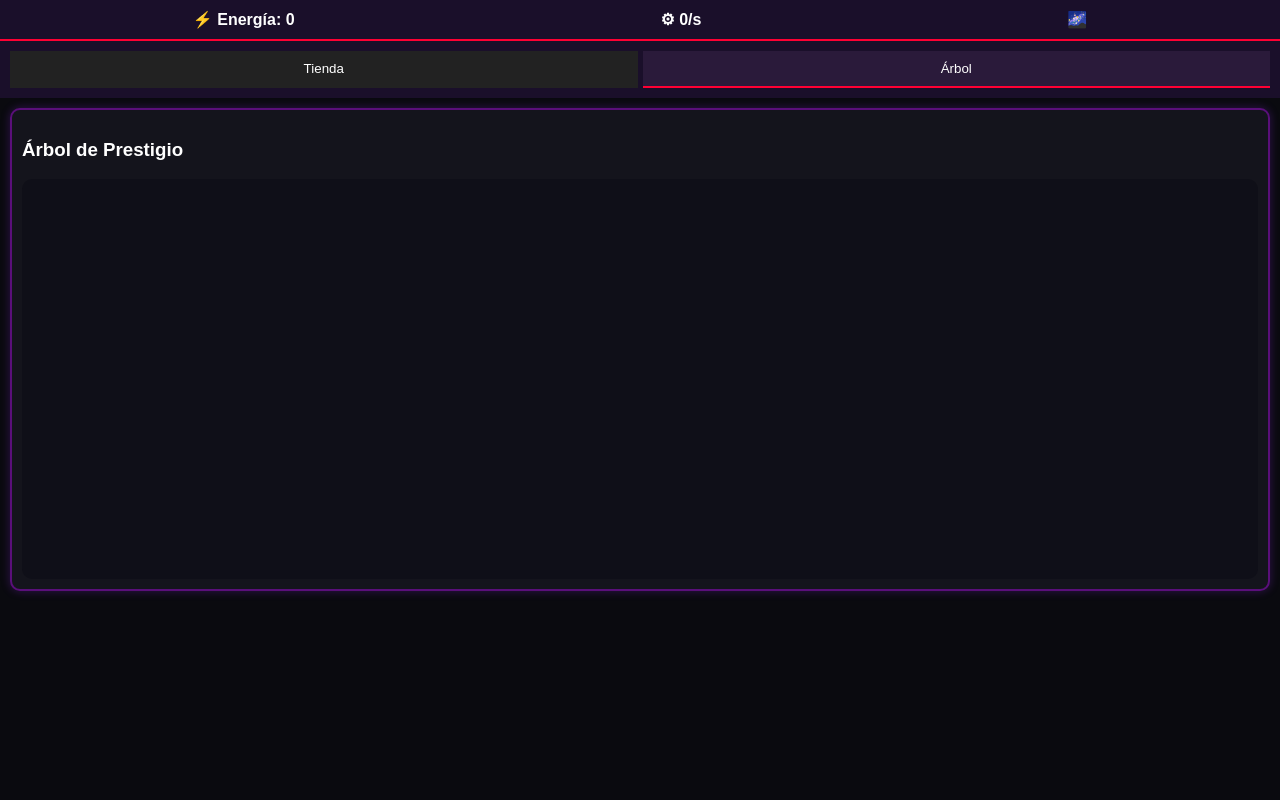
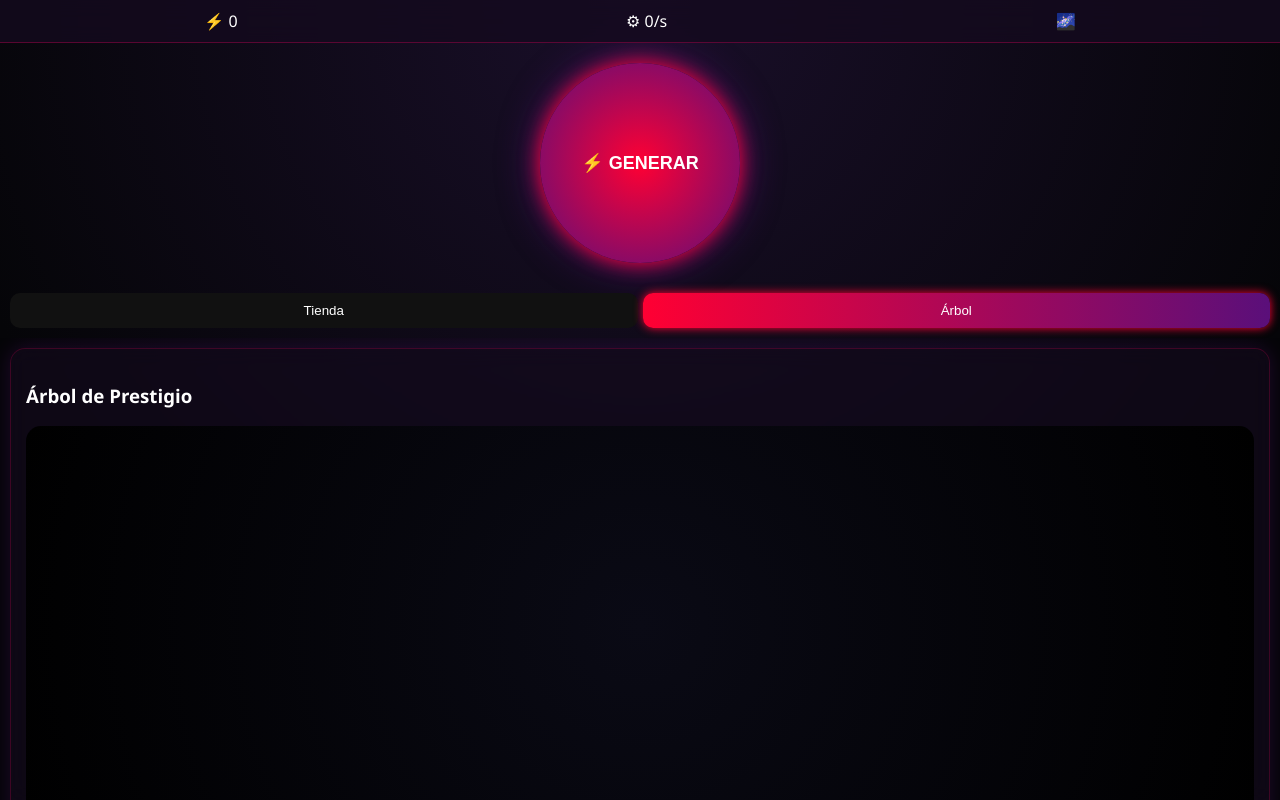
Before and after one commit to Alex-Buitrago/GameSpaceV1, a website: page public/game.html in a window 1280 px wide. Both pictures are taken after a click on the button "Árbol". Drawn offline with Linux system fonts and the light colour scheme; no server answers.

Commit message:
Diseño y error

```diff
--- a/public/game.html
+++ b/public/game.html
@@ -8,28 +8,27 @@
 <body>
     <div class="app">
 
-        <!-- 🧠 HUD SUPERIOR -->
+        <!-- 🔝 HUD -->
         <header class="topbar">
-          <div>
-            ⚡ Energía: <span id="energy">0</span>
-          </div>
-          <div>
-            ⚙ <span id="eps">0</span>/s
-          </div>
-          <div>
-            🌌 <span id="eraText"></span>
-          </div>
+          <div>⚡ <span id="energy">0</span></div>
+          <div>⚙ <span id="eps">0</span>/s</div>
+          <div>🌌 <span id="eraText"></span></div>
         </header>
 
-        <!-- 🎮 CONTENIDO PRINCIPAL -->
+        <!-- 🎮 BOTÓN PRINCIPAL (SIEMPRE VISIBLE) -->
+        <div class="click-container">
+          <button id="clickBtn" class="main-btn">⚡ GENERAR</button>
+        </div>
+
+        <!-- 🔘 TABS -->
         <div class="tabs">
           <button class="tab-btn active" data-tab="shop">Tienda</button>
           <button class="tab-btn" data-tab="tree">Árbol</button>
         </div>
 
+        <!-- 📦 CONTENIDO -->
         <main class="content">
 
-            <!-- TIENDA -->
           <section id="shopTab" class="tab active">
             <div class="card">
               <h3>Tienda</h3>
@@ -37,7 +36,6 @@
             </div>
           </section>
 
-            <!-- ÁRBOL -->
           <section id="treeTab" class="tab">
             <div class="card">
               <h3>Árbol de Prestigio</h3>
--- a/public/styles.css
+++ b/public/styles.css
@@ -1,96 +1,130 @@
-/* 🔥 RESET */
+/* 🌌 FONDO GALÁCTICO */
 body {
     margin: 0;
-    font-family: Arial, sans-serif;
-    background: #0a0a0f;
-    color: #ffffff;
+    font-family: 'Segoe UI', sans-serif;
+    color: #fff;
+    background: radial-gradient(circle at top, #1a0f2a, #050508 70%);
+    overflow: hidden;
   }
 
-  /* 📦 APP */
+  /* APP */
   .app {
     display: flex;
     flex-direction: column;
     height: 100vh;
   }
 
-  /* 🔝 TOPBAR */
+  /* 🔝 HUD */
   .topbar {
     display: flex;
     justify-content: space-around;
-    align-items: center;
-    background: #1a0f2a;
-    border-bottom: 2px solid #ff0033;
     padding: 10px;
-    font-weight: bold;
+    background: rgba(20, 10, 30, 0.8);
+    backdrop-filter: blur(10px);
+    border-bottom: 1px solid rgba(255, 0, 100, 0.3);
   }
 
-  /* 🧩 MAIN LAYOUT */
-  .main {
-    display: grid;
-    grid-template-columns: 1fr 2fr 1.5fr;
-    gap: 10px;
-    padding: 10px;
-    flex: 1;
+  /* 🎮 BOTÓN CENTRAL */
+  .click-container {
+    display: flex;
+    justify-content: center;
+    padding: 20px;
   }
 
-  /* 📚 COLUMNAS */
-  .left, .center, .right {
-    display: flex;
-    flex-direction: column;
-    gap: 10px;
-    min-height: 0;
+  .main-btn {
+    width: 200px;
+    height: 200px;
+    border-radius: 50%;
+    border: none;
+    font-size: 18px;
+    font-weight: bold;
+    color: white;
+    cursor: pointer;
+
+    background: radial-gradient(circle, #ff0033, #5a0f7a);
+    box-shadow:
+      0 0 20px #ff0033,
+      0 0 40px #5a0f7a;
+
+    transition: 0.2s;
   }
 
-  /* 🧱 CARDS */
-  .card {
-    background: #14141c;
-    border: 2px solid #5a0f7a;
-    border-radius: 10px;
-    padding: 10px;
-    box-shadow: 0 0 10px rgba(138, 43, 226, 0.3);
-    display: flex;
-    flex-direction: column;
+  .main-btn:hover {
+    transform: scale(1.1);
   }
 
-  /* 🎮 BOTÓN PRINCIPAL */
-  .main-btn {
-    height: 120px;
-    font-size: 24px;
-    background: linear-gradient(135deg, #5a0f7a, #ff0033);
+  .main-btn:active {
+    transform: scale(0.9);
+    box-shadow:
+      0 0 10px #ff0033,
+      0 0 20px #5a0f7a;
+  }
+
+  /* 🔘 TABS */
+  .tabs {
+    display: flex;
+    padding: 10px;
+    gap: 5px;
+  }
+
+  .tab-btn {
+    flex: 1;
+    padding: 10px;
+    border-radius: 10px;
     border: none;
-    border-radius: 10px;
+    background: #111;
     color: white;
     cursor: pointer;
     transition: 0.2s;
   }
 
-  .main-btn:hover {
-    transform: scale(1.05);
+  .tab-btn.active {
+    background: linear-gradient(90deg, #ff0033, #5a0f7a);
+    box-shadow: 0 0 10px #ff0033;
   }
 
-  .main-btn:active {
-    transform: scale(0.9);
+  /* 📦 CONTENIDO */
+  .content {
+    flex: 1;
+    padding: 10px;
+    overflow-y: auto;
   }
 
-  /* 🛒 TIENDA */
-  .shop-item {
-    padding: 8px;
-    border-bottom: 1px solid #333;
+  /* 📄 TABS */
+  .tab {
+    display: none;
   }
 
-  /* ========================= */
-  /* 🌳 ÁRBOL DE PRESTIGIO */
-  /* ========================= */
+  .tab.active {
+    display: block;
+  }
 
+  /* 🧱 CARDS */
+  .card {
+    background: rgba(20, 10, 30, 0.6);
+    border-radius: 15px;
+    padding: 15px;
+    backdrop-filter: blur(10px);
+
+    border: 1px solid rgba(255, 0, 100, 0.2);
+    box-shadow: 0 0 20px rgba(90, 15, 122, 0.3);
+  }
+
+  /* 🛒 SHOP */
+  .shop-item {
+    padding: 10px;
+    margin-bottom: 5px;
+    border-radius: 10px;
+    background: rgba(255, 255, 255, 0.05);
+  }
+
+  /* 🌳 ÁRBOL */
   #prestigeTree {
     position: relative;
-    width: 100%;
     min-height: 400px;
-    height: 100%;
-    background: #0f0f18;
-    border-radius: 10px;
+    background: radial-gradient(circle, #0a0a15, #000);
+    border-radius: 15px;
     overflow: hidden;
-    flex: 1;
   }
 
   /* 🔘 NODOS */
@@ -98,9 +132,9 @@ body {
     position: absolute;
     width: 100px;
     height: 60px;
-    background: #222;
-    border: 2px solid #555;
-    border-radius: 10px;
+    border-radius: 12px;
+    background: #111;
+    border: 2px solid #444;
     text-align: center;
     font-size: 12px;
     padding: 5px;
@@ -109,102 +143,38 @@ body {
     z-index: 2;
   }
 
-  /* ✨ estados */
   .node.unlocked {
-    border-color: #00ff88;
-    box-shadow: 0 0 8px #00ff88;
+    border-color: #00ffcc;
+    box-shadow: 0 0 10px #00ffcc;
   }
 
   .node.locked {
-    opacity: 0.4;
+    opacity: 0.3;
   }
 
   .node:hover {
-    transform: scale(1.05);
+    transform: scale(1.1);
   }
 
   /* 🔗 LÍNEAS */
   .line {
     position: absolute;
     height: 2px;
-    background: #555;
     z-index: 1;
-    transform-origin: 0 0;
   }
 
-  /* ========================= */
-  /* ✨ EFECTOS CLICK */
-  /* ========================= */
-
+  /* ✨ FLOATING TEXT */
   .floating-text {
     position: absolute;
     pointer-events: none;
     font-weight: bold;
-    color: #00ff88;
-    text-shadow: 0 0 6px #00ff88;
+    color: #00ffcc;
+    text-shadow: 0 0 10px #00ffcc;
     animation: floatUp 0.8s ease-out forwards;
     z-index: 999;
   }
 
   @keyframes floatUp {
-    0% {
-      opacity: 1;
-      transform: translateY(0) scale(1);
-    }
-    100% {
-      opacity: 0;
-      transform: translateY(-60px) scale(1.3);
-    }
+    0% { opacity: 1; transform: translateY(0); }
+    100% { opacity: 0; transform: translateY(-60px); }
   }
-
-  /* ========================= */
-  /* 📱 RESPONSIVE (básico) */
-  /* ========================= */
-
-  @media (max-width: 900px) {
-    .main {
-      grid-template-columns: 1fr;
-    }
-
-    #prestigeTree {
-      min-height: 300px;
-    }
-  }
-
-  /* 🔘 BOTONES */
-.tabs {
-    display: flex;
-    gap: 5px;
-    padding: 10px;
-    background: #1a0f2a;
-  }
-
-  .tab-btn {
-    flex: 1;
-    padding: 10px;
-    background: #222;
-    border: none;
-    color: white;
-    cursor: pointer;
-    border-bottom: 2px solid transparent;
-  }
-
-  .tab-btn.active {
-    border-bottom: 2px solid #ff0033;
-    background: #2a1a3a;
-  }
-
-  /* 📦 CONTENIDO */
-  .content {
-    padding: 10px;
-    flex: 1;
-  }
-
-  /* 📄 SECCIONES */
-  .tab {
-    display: none;
-  }
-
-  .tab.active {
-    display: block;
-  }
```
Lines whose indentation alone changed are shown as unchanged.
